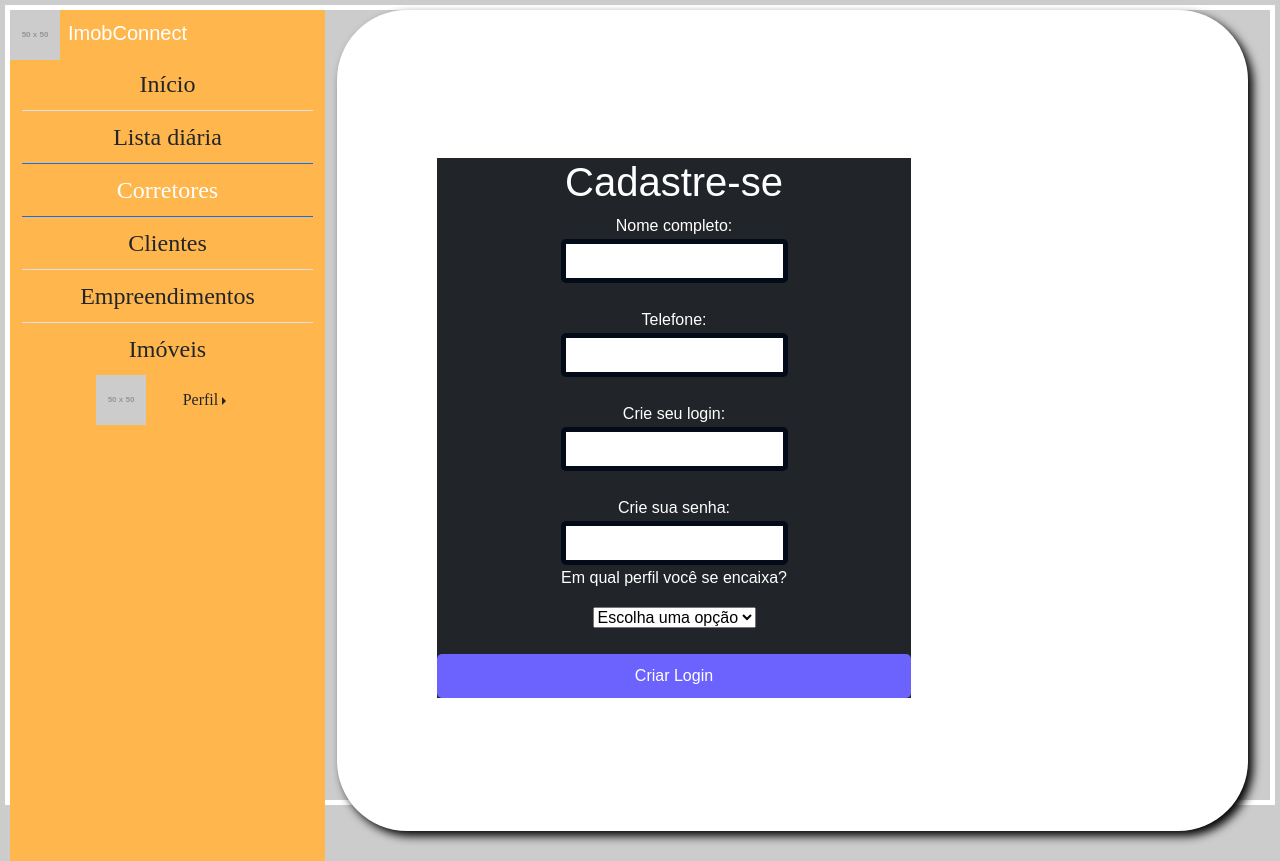
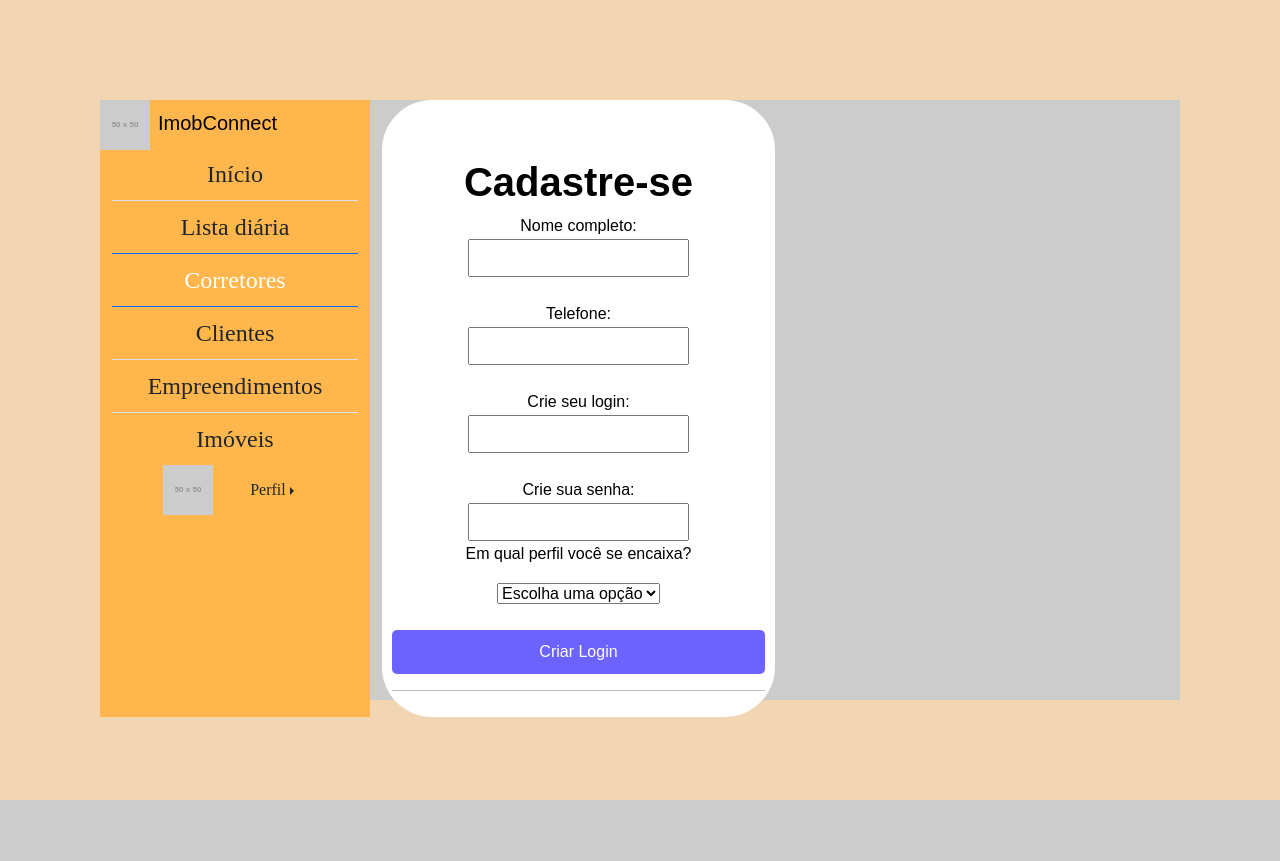
Before and after one commit to krz1128/pi-corretores, a Next.js app: page /cadastro_usuario in a window 1280 px wide. After the commit the page ends 800 px from the top, so only its background shows below. Built offline with nearby package versions, Linux system fonts and the light colour scheme.

Commit message:
Página Cadastro atualizada

```diff
--- a/app/cadastro_usuario/cadastro_usuario.css
+++ b/app/cadastro_usuario/cadastro_usuario.css
@@ -1,16 +1,7 @@
-
-
 body {
     background-color: #cccccc;
-    color: white;
+    color: black;
     font-family: "Montserrat", sans-serif;
-    flex-direction: row;
-    justify-content: center;
-    align-items: center;
-    height: 100vh;
-    margin: 5px;
-    border: 5px solid ;
-
 
 }
 
@@ -18,8 +9,6 @@ input {
     width: 100%;
     padding: 5px;
     margin: 1px 0;
-    border-radius: 5px;
-    border: 5px solid #040B18;
 }
 
 button {
@@ -33,11 +22,11 @@ button {
     transition: 0.3s;
 }
 
-.menuSuperior{
-    background-color: #fff;
+.menuSuperior {
     text-align: center;
-    margin:  0px 10px 30px 0px;
-    padding: 100px;
-    border-radius: 70px ;
-    box-shadow: 5px 5px 10px black;
+    background: #ffff;
+    padding: 10px;
+    width: 50%;
+    max-width: 600px;
+    border-radius: 50px;
 }
--- a/app/cadastro_usuario/page.js
+++ b/app/cadastro_usuario/page.js
@@ -8,10 +8,10 @@ export default function CadastroUsuario() {
 
                 <div>
 
-                    <div class="col-8 bg-dark menuLateral">
+                    <div class="menuLateral">
 
                         <div class="text-center mt-5">
-                            <h1 class="fs-1"> Cadastre-se </h1>
+                            <h1 class="fs-1"> <strong>Cadastre-se</strong> </h1>
                         </div>
 
 
--- a/app/login/login.css
+++ b/app/login/login.css
@@ -8,3 +8,23 @@ body{
 
 
 }
+  .logincadastro{
+     text-align: center;
+    background: #ffff;
+    padding: 40px;
+    width: 100%;
+    max-width: 400px;
+    border-radius: 50px;
+  }
+
+
+button {
+    width: 100%;
+    padding: 10px;
+    background-color: #6C63FF;
+    border: none;
+    border-radius: 5px;
+    color: white;
+    cursor: pointer;
+    transition: 0.3s;
+}
```
